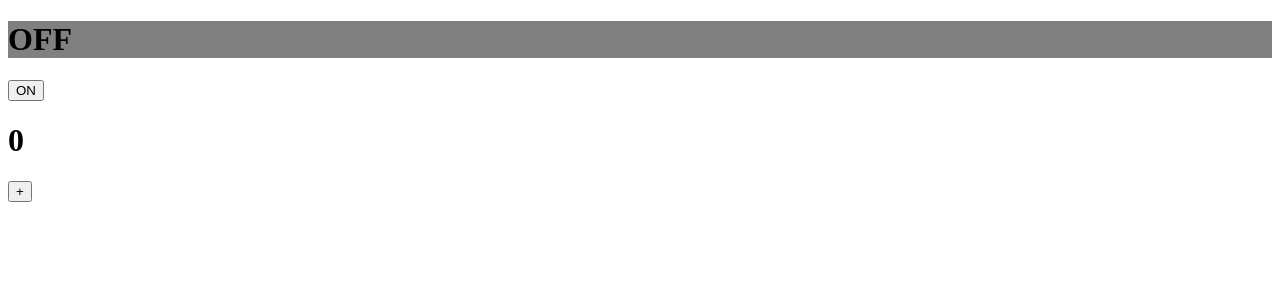
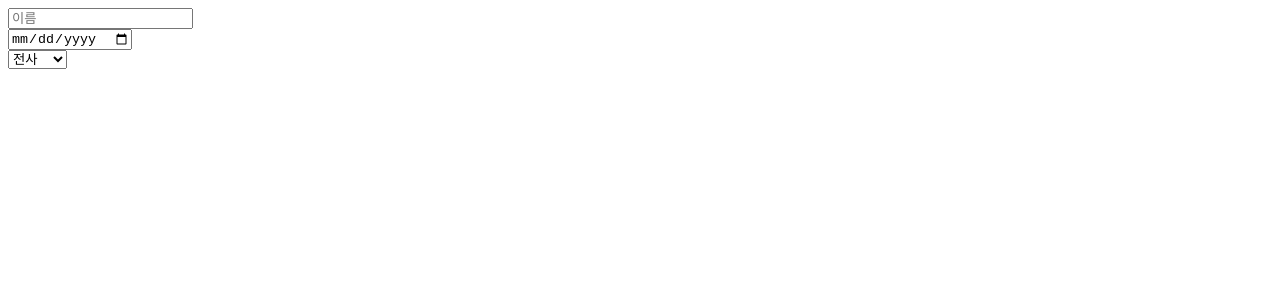
Before and after one commit to leejaypower/learn-react, a React (Vite) app in the folder 4-react-playground/: page / in a window 1280 px wide. Shown: the top 300 px of the page. Built offline with nearby package versions, Linux system fonts and the light colour scheme.

Commit message:
user input 관리1

```diff
--- a/4-react-playground/src/components/App.jsx
+++ b/4-react-playground/src/components/App.jsx
@@ -1,6 +1,7 @@
 import '../App.css';
 import './Header';
 // vite는 확장자 안 써도됨
+import Register from './Register';
 import { useState } from 'react';
 
 // props나 부모 컴포넌트가 바뀌면 리렌더링
@@ -72,8 +73,9 @@ const Counter = () => {
 function App() {
   return (
     <>
-      <LightButton></LightButton>
-      <Counter></Counter>
+      {/* <LightButton></LightButton>
+      <Counter></Counter> */}
+      <Register></Register>
     </>
   );
 }
--- /dev/null
+++ b/4-react-playground/src/components/Register.jsx
@@ -0,0 +1,40 @@
+import { useState } from 'react';
+
+const Register = () => {
+  const [name, setName] = useState('');
+  const [birth, setBirth] = useState('');
+  const [job, setJob] = useState('');
+
+  const onChangeName = (event) => {
+    setName(event.target.value);
+  };
+
+  const onChangeBirth = (event) => {
+    setBirth(event.target.value);
+  };
+
+  const onChangeJob = (event) => {
+    setJob(event.target.value);
+  };
+
+  return (
+    <div>
+      <input value={name} onChange={onChangeName} placeholder={'이름'}></input>
+
+      <div>
+        <input value={birth} type="date" onChange={onChangeBirth} />
+      </div>
+
+      <div>
+        <select value={job} onChange={onChangeJob}>
+          <option>전사</option>
+          <option>도적</option>
+          <option>궁사</option>
+          <option>마법사</option>
+        </select>
+      </div>
+    </div>
+  );
+};
+
+export default Register;
```
